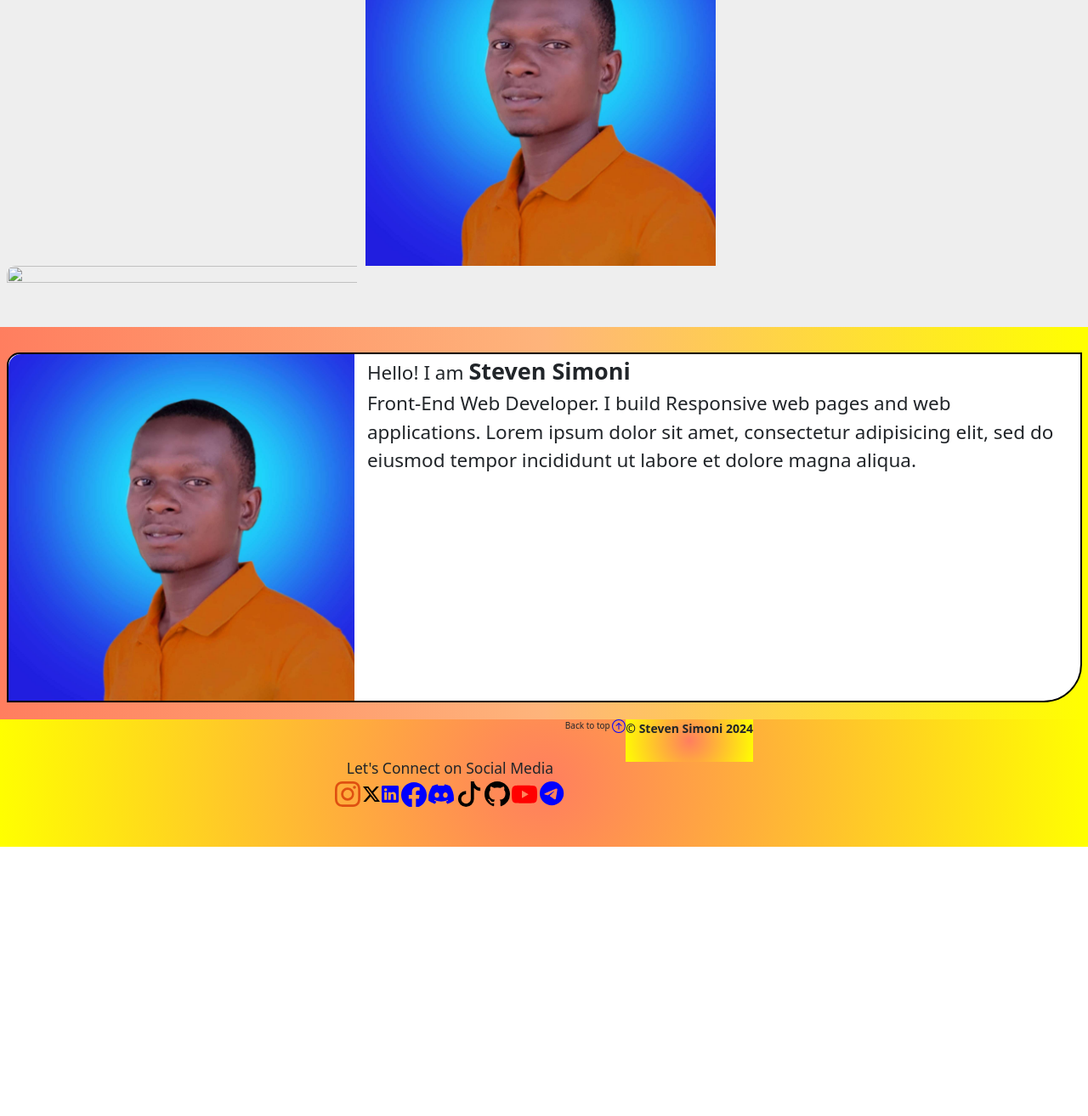
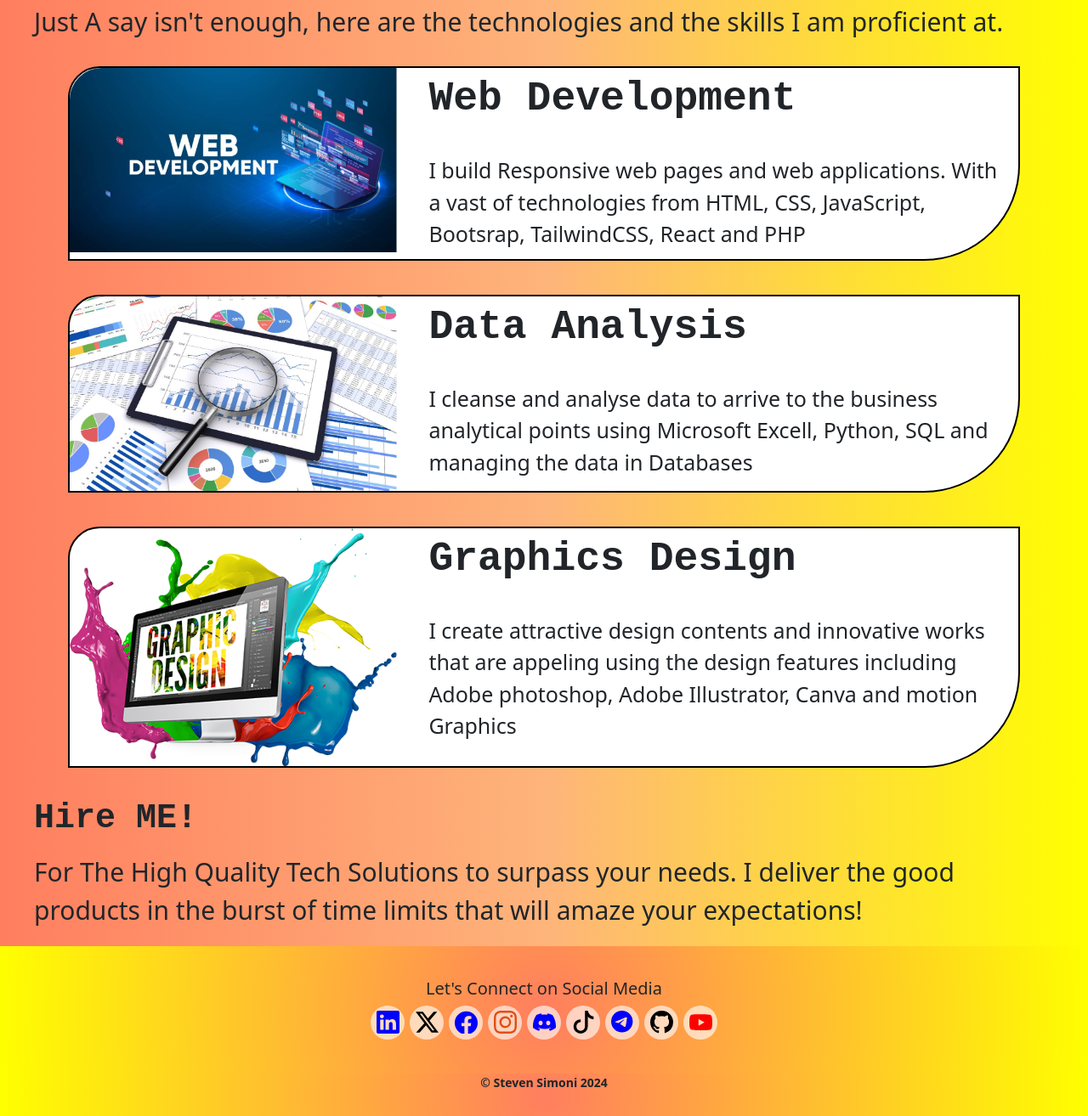
Before and after one commit to Stedoh55/stedoh55.github.io, a plain HTML site: page docs/proficiencies.html in a window 1280 px wide. Shown: the part 147-1461 px from the top of the page at 85% size. Before the commit the page ends 1144 px from the top, so only its background shows below. Drawn offline with nearby package versions, Linux system fonts and the light colour scheme.

Commit message:
The improvement of the page designs

```diff
--- a/css/styles.css
+++ b/css/styles.css
@@ -35,7 +35,31 @@ body{
   width: 100%
 }
 
-/*Jumbotron*/
+/*Main page Contents*/
+.Title{
+  font-size:40px ;
+  font-weight: bolder;
+  margin-top: 20px;
+  font-family: 'Courier New', Courier, monospace;
+}
+
+.About{
+  font-family: 'Lucida Sans', 'Lucida Sans Regular', 'Lucida Grande', 'Lucida Sans Unicode', Geneva, Verdana, sans-serif;
+  font-size: 30px;
+  margin-top: 20px;
+}
+
+.homeWelcome{
+  margin-left: 40px;
+  margin-right: 40px;
+
+}
+
+.HireMe{
+
+  font-size: 30px;
+}
+
 .description{
   box-sizing: border-box;
   border-radius: 1em 0em 3em 0em;
@@ -52,10 +76,10 @@ body{
 }
 
 .details{
-  padding: 1em;
+  padding-left: 1em;
   padding-top: 0em;
-  font-size: 1.5em;
-
+  font-size: 40px;
+  margin-bottom: 0px;
  margin: 0;
 }
 
@@ -108,6 +132,13 @@ a, img{
 
 /*These are for the Side Navigation Bar*/
 }
+
+.skills{
+  margin-top: 20px;
+  font-size: 25px;
+  padding: 10px;
+}
+
 #demo{
   background-image: radial-gradient(circle,#ff7e5f, #ecd349);
   width: 220px;
@@ -345,6 +376,8 @@ a, img{
   .offcanvas-header{
   margin-bottom: 10px;
   }
+
+  /* The Footer Section */
  .socials-cycle{
   padding: 5px;
   width: 30px;
--- a/docs/proficiencies.html
+++ b/docs/proficiencies.html
@@ -3,13 +3,17 @@
   <head>
     <meta charset="UTF-8" />
     <meta name="viewport" content="width=device-width, initial-scale=1">
+    <meta property = "og:title" content="Steven's Portifolio">
+    <meta property = "og:description" content="Welcome to my Portifolio Website">
     <meta property = "og:image" content="../images/stedoh.png">
+    <meta property = "og:url" content="https://stedoh55.github.io/index.html">
+    <meta property = "og:type" content="Website">
     <link rel="icon" type="image/png" href="../images/stedoh1.png">
     <link rel="stylesheet" href="../css/bootstrap.min.css">
-    <link rel="stylesheet"  href="../css/animate.css">
+    <link rel="stylesheet" type="text/css" href="../css/animate.css">
     <link href="https://cdn.jsdelivr.net/npm/bootstrap@5.3.3/dist/css/bootstrap.min.css" rel="stylesheet">
-    <link rel="stylesheet"  href="../css/styles.css">
-    <title>Steven | Proficiencies</title>
+    <link rel="stylesheet" type="text/css" href="../css/styles.css">
+    <title>Steven's Portfolio</title>
     <script src="../js/jquery-1.11.3.min.js"></script>
     <script src="../js/bootstrap.min.js"></script>
     <script src="https://cdn.jsdelivr.net/npm/bootstrap@5.3.3/dist/js/bootstrap.bundle.min.js"></script>
@@ -25,34 +29,43 @@
               <!-- Offcanvas Sidebar -->
               <div class="offcanvas offcanvas-start" id="demo">
                 <div class="offcanvas-header">
-                  <h3 class="offcanvas-title">Steven Simoni</h3>
+                  <div class="offcanvas-title">
+                    <img src="../images/stedoh.jpg" width="80px" class="side-image">
+                    <div class="side-name">Steven Simoni</div>
+                  </div>
+
                   <button type="button" class="btn-close" data-bs-dismiss="offcanvas">
                   </button>
                 </div>
 
                 <div class="offcanvas-body" id="pages">
-                  <p class="page-item">
-                    <a href="../index.html">Home</a>
-                  </p>
-                  <p class="page-item">
-                    <a href="projects.html">Projects</a>
-                  </p>
-                  <p class="page-item">
-                    <a href="programs.html">Programs</a>
-                  </p>
-                  <p class="page-item">
-                    <a href="proficiencies.html">Proficiencies</a>
-                  </p>
-                  <p class="page-item">
-                    <a href="about.html">About</a>
-                  </p>
+                  <a href="index.html"><p class="page-item">
+                     <img src="../images/icons/house-door.svg" class="nav-buttons"> <span>Home</span> </p>
+                  </a>
+
+                  <a href="projects.html"><p class="page-item">
+                    <img src="../images/icons/list-task.svg" class="nav-buttons"> <span>Projects</span></p>
+                  </a>
+
+
+
+                  <a href="proficiencies.html"><p class="page-item">
+                    <img src="../images/icons/tools.svg" class="nav-buttons"> <span>Proficiencies</span></p>
+                  </a>
+
+                  <a href="about.html"><p class="page-item">
+                    <img src="../images/icons/info-circle.svg" class="nav-buttons"> <span>About</span> </p>
+                  </a>
+
+
+
                 </div>
               </div> <!-- End of offcampus-start class -->
 
               <div class="container-fluid mt-3">
               <!-- Button to open the offcanvas sidebar -->
                 <button id="sidebar_button" type="button" class="navbar-toggle collapsed btn btn-primary " aria-expanded = "false" data-bs-toggle="offcanvas" data-bs-target="#demo">
-                  <span class="icon-bar"></span>
+                  <span class="icon-bar" ></span>
                   <span class="icon-bar"></span>
                   <span class="icon-bar"></span>
                 </button>
@@ -62,76 +75,112 @@
       </nav> <!-- End of first row class for the title-->
     </header> <!-- End of first row class for the title-->
 
-    <header class="container-fluid jumbotron">
-      <img src="../images/waterfalls.jpg" class="image " >
-      <img src="../images/stedoh.jpg" class="image" >
-      <img src="../images/waterfalls.jpg" class="image" width="4000px">
+    <!-- Jumbotron -->
+    <div class="placeholder"></div>
+
+    <header class="homeWelcome">
+      <p class="Title">My Skils and Proficiencies!</p>
+      <p class="HireMe ">Just A say isn't enough, here are the technologies and the skills I am proficient at.</p>
+    </header>
+    <header class="container Jumbotron skills">
+        <div class="description">
+          <img src="../images/web.jpeg" class="image" >
+          <p class="details Title stevn">
+            <span class="steven">Web Development</span> <br>
+          </p>
+          <p class="details skills">
+             I build Responsive web pages and web applications. With a vast of technologies from HTML, CSS, JavaScript, Bootsrap, TailwindCSS, React and  PHP
+          </p>
+        </div>
+    </header> <!-- End of Jumbotron -->
+
+    <header class="container Jumbotron skills">
+        <div class="description">
+          <img src="../images/analysis.jpg" class="image" >
+          <p class="details Title ">
+            <span class="steven">Data Analysis</span> <br>
+          </p>
+          <p class="details skills">
+             I cleanse and analyse data to arrive to the business analytical points using Microsoft Excell, Python, SQL and managing the data in Databases
+          </p>
+        </div>
+    </header> <!-- End of Jumbotron -->
+
+    <header class="container Jumbotron skills">
+        <div class="description">
+          <img src="../images/graphics.png" class="image" >
+          <p class="details Title ">
+            <span class="steven">Graphics Design</span> <br>
+          </p>
+          <p class="details skills">
+             I create attractive design contents and innovative works that are appeling using the design features including Adobe photoshop, Adobe Illustrator, Canva and motion Graphics
+          </p>
+        </div>
+    </header> <!-- End of Jumbotron -->
+
+
+    <header class="homeWelcome">
+      <p class="Title">Hire ME!</p>
+      <p class="HireMe ">For The High Quality Tech Solutions to surpass your needs. I deliver the good products in the burst of time limits that  will amaze your expectations!</p>
     </header>
 
-    <header class="container-fluid">
-        <div class="description">
-          <img src="../images/stedoh.jpg" class="image" >
-          <p class="details">Hello! I am <span class="steven">Steven Simoni</span> <br> Front-End Web Developer. I build Responsive web pages and web applications. Lorem ipsum dolor sit amet, consectetur adipisicing elit, sed do eiusmod
-          tempor incididunt ut labore et dolore magna aliqua. </p>
-        </div>
-    </header> <!-- End of About -->
 
+    <!-- Footer Contents -->
     <header class="container-fluid contacts">
        <div class="socials">
-        <h3>Let's Connect on Social Media</h3>
-        <a href="https://www.instagram.com/stedoh_tz?igsh=aXltamFudDI5b2J3" title="@stedoh_tz" target="_blank">
-         <img src="../images/icons/instagram.svg">
+        <h2 >Let's Connect on Social Media</h2>
+
+        <a href="https://www.linkedin.com/in/steven-simoni-255959226" title="@Steven Simoni" target="_blank">
+          <div class="socials-cycle">
+          <img src="../images/icons/linkedin.svg" class="icon"></div>
         </a>
 
         <a href="https://x.com/Stedoh_tz?t=RaNb1vLfMADIYp96uiJoqw&s=09" title="@Stedoh_tz" target="_blank">
-           <img src="../images/icons/twitter-x.svg">
-         </a>
-
-         <a href="https://www.linkedin.com/in/steven-simoni-255959226" title="@Steven Simoni" target="_blank">
-           <img src="../images/icons/linkedin.svg">
+          <div class="socials-cycle">
+          <img src="../images/icons/twitter-x.svg" class="icon"></div>
         </a>
 
         <a href="https://m.facebook.com/profile.php?id=100028036153949" title="@Stedoh tz" target="_blank">
-           <img src="../images/icons/facebook.svg">
+          <div class="socials-cycle">
+          <img src="../images/icons/facebook.svg" class="icon"></div>
+        </a>
+
+        <a href="https://www.instagram.com/stedoh_tz?igsh=aXltamFudDI5b2J3" title="@stedoh_tz" target="_blank">
+          <div class="socials-cycle">
+          <img src="../images/icons/instagram.svg" class="icon"></div>
         </a>
 
         <a href="https://discord.com/invite/7m4fWxRb" title="@stedoh_tz" target="_blank">
-           <img src="../images/icons/discord.svg">
+          <div class="socials-cycle">
+          <img src="../images/icons/discord.svg" class="icon"></div>
         </a>
 
         <a href="https://www.tiktok.com/@stedoh_tz?_t=8mTYzqEy2gI&_r=1" title="@Stedoh_tz" target="_blank">
-           <img src="../images/icons/tiktok.svg">
+          <div class="socials-cycle">
+          <img src="../images/icons/tiktok.svg" class="icon"></div>
+        </a>
+
+        <a href="https://t.me/stedoh_tz" title="@Stedoh_tz" target="_blank">
+          <div class="socials-cycle">
+          <img src="../images/icons/telegram.svg" class="icon"></div>
         </a>
 
         <a href="https://github.com/Stedoh55" title="@Stedoh55" target="_blank">
-           <img src="../images/icons/github.svg">
+          <div class="socials-cycle">
+          <img src="../images/icons/github.svg" class="icon"> </div>
         </a>
 
         <a href="https://m.youtube.com/@Stedoh" title="@Stedoh" target="_blank">
-           <img src="../images/icons/youtube.svg">
+          <div class="socials-cycle">
+         <img src="../images/icons/youtube.svg" class="icon"> </div>
         </a>
-
-         <a href="https://t.me/stedoh_tz" title="@Stedoh_tz" target="_blank">
-           <img src="../images/icons/telegram.svg">
-         </a>
-
-         </div>
-       <div class="back_to_top">
-          <a href="#top">Back to top <span><img src="../images/icons/arrow-up-circle.svg"></span></a>
-
-       </div>
-
-       <div>
-         <p class="copyright">&copy; Steven Simoni 2024</p>
-       </div>
-
-
-
 
 
 
     </header> <!-- End of Contacts -->
-
+     <div class="copyright ">
+         &copy; Steven Simoni 2024
+       </div>
 
   </body>
 </html>
```
Also changed, not shown: docs/about.html (+10 -15 lines), docs/index.html (+7 -7 lines), docs/programs.html (deleted, +0 -136 lines), docs/projects.html (+73 -60 lines), images/analysis.jpg (added), images/graphics.png (added), images/web.jpeg (added). Lines whose indentation alone changed are shown as unchanged.
